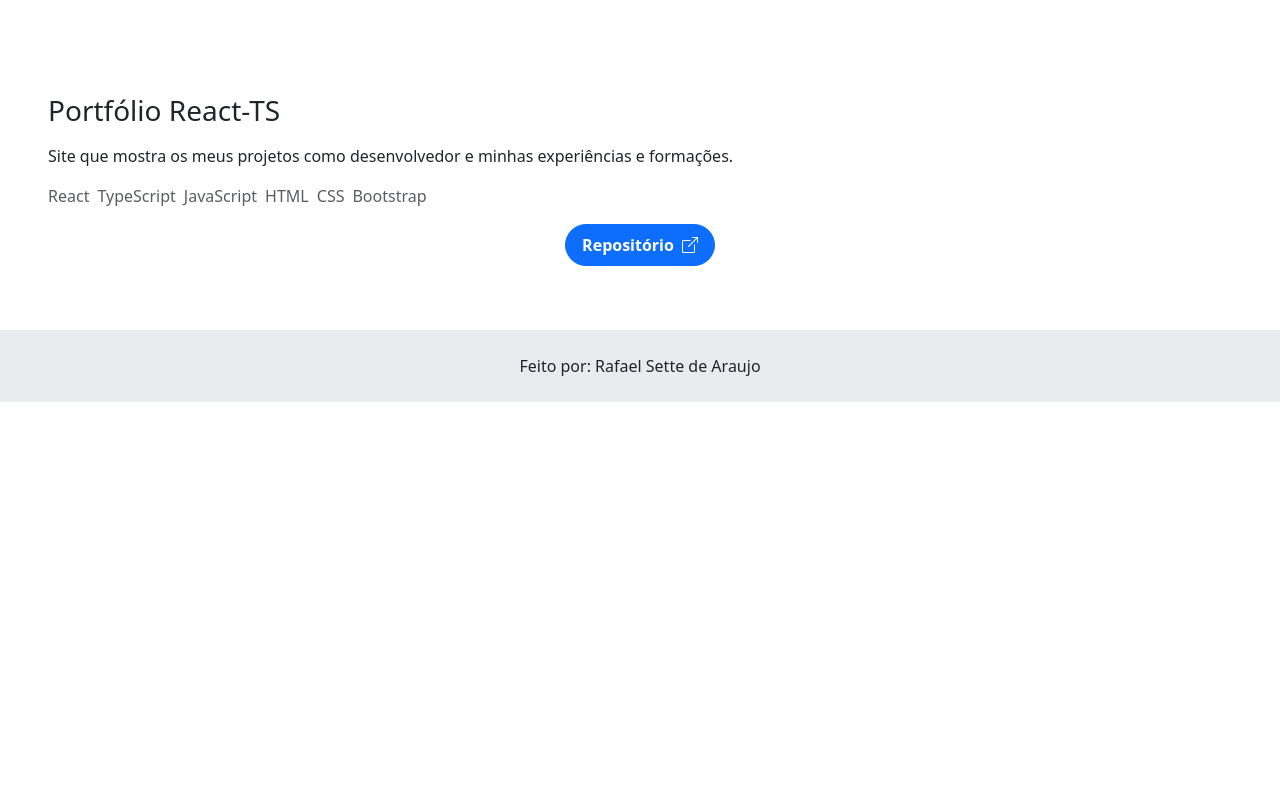
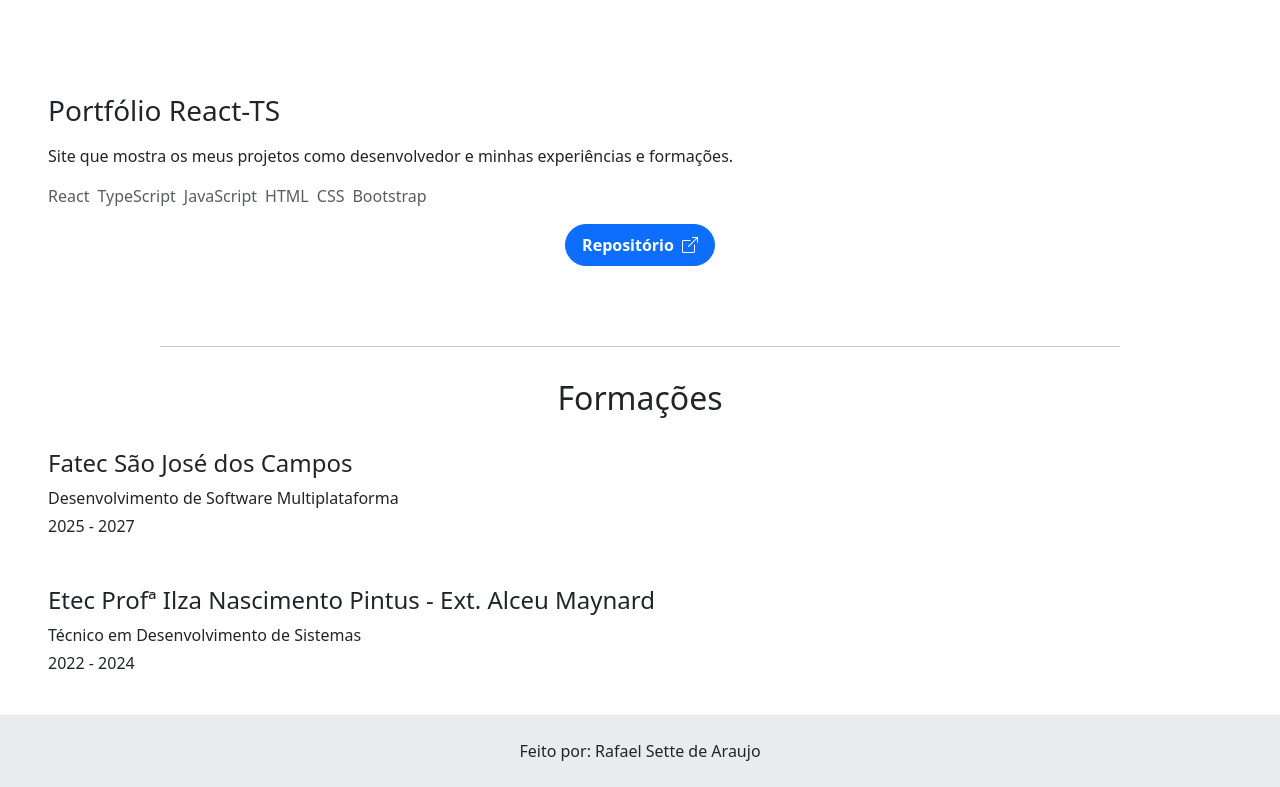
Before and after one commit to Sette0o0/Portfolio, a React (Vite) app in the folder my-app/: page / in a window 1280 px wide. Shown: the part 1836-2623 px from the top of the page. Before the commit the page ends 2238 px from the top, so only its background shows below. Built offline with nearby package versions, Linux system fonts and the light colour scheme.

Commit message:
feat: seção de formações

```diff
--- /dev/null
+++ b/my-app/src/assets/formations.json
@@ -0,0 +1,14 @@
+[
+  {
+    "instituicao": "Fatec São José dos Campos",
+    "curso": "Desenvolvimento de Software Multiplataforma",
+    "dataInicio": "2025",
+    "dataConclusao": "2027"
+  },
+  {
+    "instituicao": "Etec Profª Ilza Nascimento Pintus - Ext. Alceu Maynard",
+    "curso": "Técnico em Desenvolvimento de Sistemas",
+    "dataInicio": "2022",
+    "dataConclusao": "2024"
+  }
+]
--- /dev/null
+++ b/my-app/src/components/Formation/index.tsx
@@ -0,0 +1,19 @@
+import type { FormationInfo } from "../../types"
+
+interface FormationProps {
+  formation: FormationInfo
+}
+
+function Formation({ formation }: FormationProps){
+  return(
+    <>
+      <article className={`p-3 px-lg-5 py-lg-4`}>
+        <h3 className={`fs-4`}>{formation.instituicao}</h3>
+        <p className={`fw-medium mb-1`}>{formation.curso}</p>
+        <p className={`mb-0`}>{formation.dataInicio} - {formation.dataConclusao}</p>
+      </article>
+    </>
+  )
+}
+
+export default Formation
--- /dev/null
+++ b/my-app/src/components/FormationsSection/index.tsx
@@ -0,0 +1,23 @@
+import formations from "../../assets/formations.json"
+import Formation from "../Formation"
+
+interface FormationSectionProps {
+  className?: string
+}
+
+function FormationsSection({ className = "" }: FormationSectionProps){
+  return(
+    <>
+      <section id="formacoes" className={`${className}`}>
+        <h2 className={`text-center`}>Formações</h2>
+        <div className={`d-flex flex-column`}>
+          {formations.map((formation, key) => (
+            <Formation key={key} formation={formation} />
+          ))}
+        </div>
+      </section>
+    </>
+  )
+}
+
+export default FormationsSection
--- a/my-app/src/pages/Home/index.tsx
+++ b/my-app/src/pages/Home/index.tsx
@@ -1,3 +1,4 @@
+import FormationsSection from "../../components/FormationsSection"
 import HeroSection from "../../components/HeroSection"
 import ProjectsSection from "../../components/ProjectsSection"
 
@@ -7,6 +8,8 @@ function Home() {
 			<HeroSection />
 			<hr className={`w-75 mx-auto d-sm-none`} />
 			<ProjectsSection className={`py-3`}/>
+			<hr className={`w-75 mx-auto`} />
+			<FormationsSection className={`py-3`} />
 		</>
 	)
 }
```
Also changed, not shown: my-app/src/types/index.ts (+8 -0 lines).
